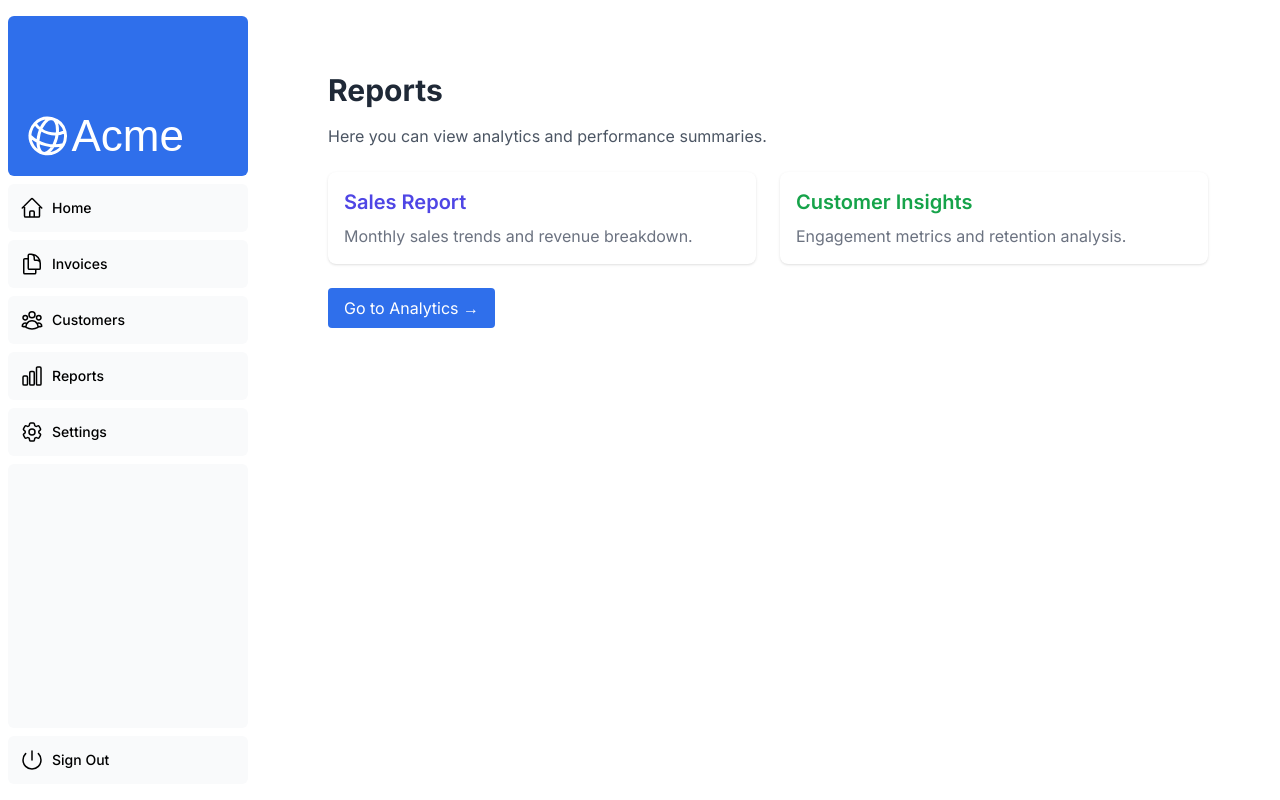
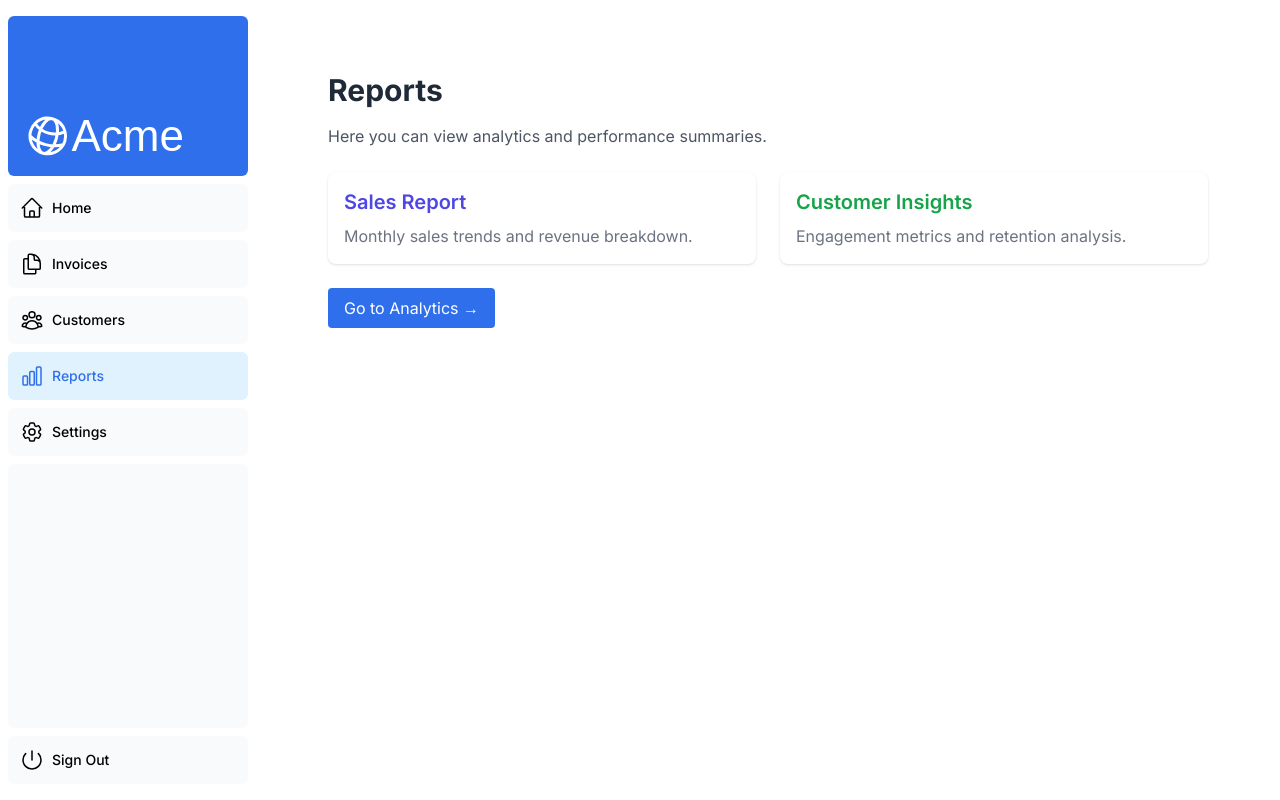
Before and after one commit to kanzo123/nextjs-dashboard2, a Next.js app: page /dashboard/reports in a window 1280 px wide. Built offline with nearby package versions, Linux system fonts and the light colour scheme; a web font is replaced by a local one.

Commit message:
feat: showing active links

```diff
--- a/app/ui/dashboard/nav-links.tsx
+++ b/app/ui/dashboard/nav-links.tsx
@@ -1,3 +1,5 @@
+'use client';
+
 import {
   UserGroupIcon,
   HomeIcon,
@@ -5,7 +7,9 @@
   ChartBarIcon,
   Cog6ToothIcon
 } from '@heroicons/react/24/outline';
-import Link from "next/link"
+import Link from 'next/link';
+import {usePathname} from 'next/navigation';
+import clsx from 'clsx';
 
 // Map of links to display in the side navigation.
 // Depending on the size of the application, this would be stored in a database.
@@ -22,6 +26,8 @@
 ];
 
 export default function NavLinks() {
+  const pathname = usePathname()
+
   return (
     <>
       {links.map((link) => {
@@ -30,7 +36,12 @@
           <Link
             key={link.name}
             href={link.href}
-            className="flex h-[48px] grow items-center justify-center gap-2 rounded-md bg-gray-50 p-3 text-sm font-medium hover:bg-sky-100 hover:text-blue-600 md:flex-none md:justify-start md:p-2 md:px-3"
+            className={clsx(
+              'flex h-[48px] grow items-center justify-center gap-2 rounded-md bg-gray-50 p-3 text-sm font-medium hover:bg-sky-100 hover:text-blue-600 md:flex-none md:justify-start md:p-2 md:px-3',
+              {
+                'bg-sky-100 text-blue-600': pathname === link.href,
+              },
+            )}
           >
             <LinkIcon className="w-6" />
             <p className="hidden md:block">{link.name}</p>
```
